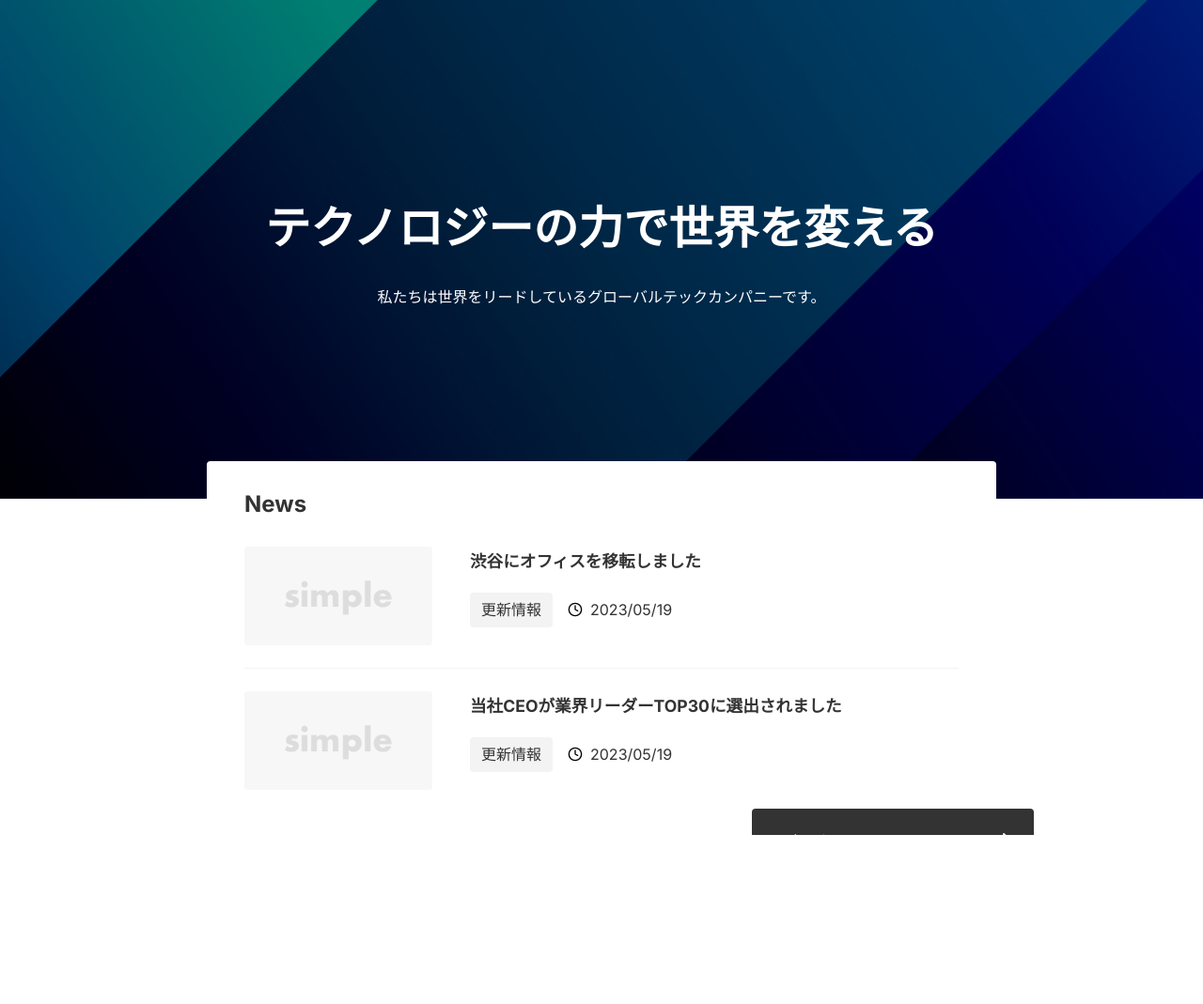
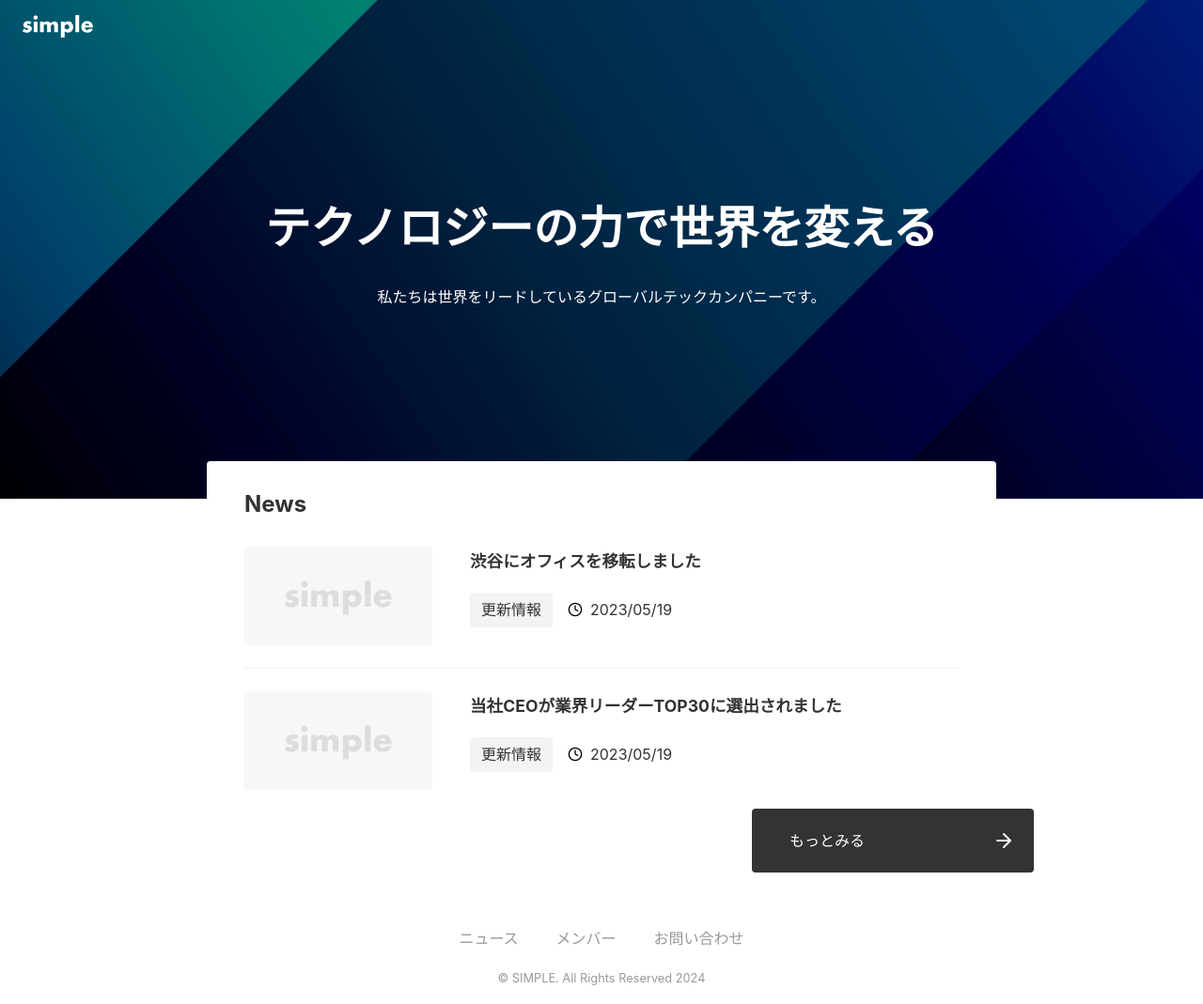
Before and after one commit to eda6491/next-project2, a Next.js app: page / in a window 1280 px wide. Shown: the whole page at 94% size. Before the commit the page ends 889 px from the top, so only its background shows below. Built offline with nearby package versions, Linux system fonts and the light colour scheme.

Commit message:
3章まで完了

```diff
--- /dev/null
+++ b/app/_components/Footer/index.module.css
@@ -0,0 +1,29 @@
+.footer {
+  padding: 16px 24px;
+  text-align: center;
+  color: var(--color-text-sub);
+  font-size: 0.8rem;
+  margin-top: 80px;
+}
+
+.nav {
+  margin-bottom: 16px;
+}
+
+.items {
+  display: flex;
+  justify-content: center;
+  gap: 40px;
+  font-size: 1rem;
+  white-space: nowrap;
+}
+
+@media (max-width: 640px) {
+  .items {
+    flex-wrap: wrap;
+    gap: 8px 0;
+  }
+  .item {
+    width: 50%;
+  }
+}
--- /dev/null
+++ b/app/_components/Footer/index.tsx
@@ -0,0 +1,22 @@
+import styles from "./index.module.css";
+
+export default function Footer() {
+  return (
+    <footer className={styles.footer}>
+      <nav className={styles.nav}>
+        <ul className={styles.items}>
+          <li className={styles.item}>
+            <a href="/news">ニュース</a>
+          </li>
+          <li className={styles.item}>
+            <a href="/members">メンバー</a>
+          </li>
+          <li className={styles.item}>
+            <a href="/contact">お問い合わせ</a>
+          </li>
+        </ul>
+      </nav>
+      <p className={styles.cr}>&copy; SIMPLE. All Rights Reserved 2024</p>
+    </footer>
+  );
+}
--- /dev/null
+++ b/app/_components/Header/index.module.css
@@ -0,0 +1,24 @@
+.header {
+  position: absolute;
+  padding: 16px 24px 8px;
+  z-index: 1000;
+  display: flex;
+  align-items: center;
+  justify-content: space-between;
+  width: 100%;
+}
+
+.logoLink {
+  display: flex;
+}
+
+.logo {
+  height: 24px;
+  width: auto;
+}
+
+@media (max-width: 640px) {
+  .header {
+    padding: 24px 16px 8px;
+  }
+}
--- /dev/null
+++ b/app/_components/Header/index.tsx
@@ -0,0 +1,19 @@
+import Image from "next/image";
+import styles from "./index.module.css";
+
+export default function Header() {
+  return (
+    <header className={styles.header}>
+      <a href="/" className={styles.logoLink}>
+        <Image
+          src="/logo.svg"
+          alt="SIMPLE"
+          className={styles.logo}
+          width={348}
+          height={133}
+          priority
+        />
+      </a>
+    </header>
+  );
+}
--- a/app/layout.tsx
+++ b/app/layout.tsx
@@ -1,13 +1,6 @@
-import type { Metadata } from "next";
-import { Inter } from "next/font/google";
 import "./globals.css";
-
-const inter = Inter({ subsets: ["latin"] });
-
-export const metadata: Metadata = {
-  title: "Create Next App",
-  description: "Generated by create next app",
-};
+import Header from "./_components/Header";
+import Footer from "./_components/Footer";
 
 export default function RootLayout({
   children,
@@ -15,8 +8,12 @@
   children: React.ReactNode;
 }>) {
   return (
-    <html lang="en">
-      <body className={inter.className}>{children}</body>
+    <html lang="ja">
+      <body>
+        <Header />
+        {children}
+        <Footer />
+      </body>
     </html>
   );
 }
```
